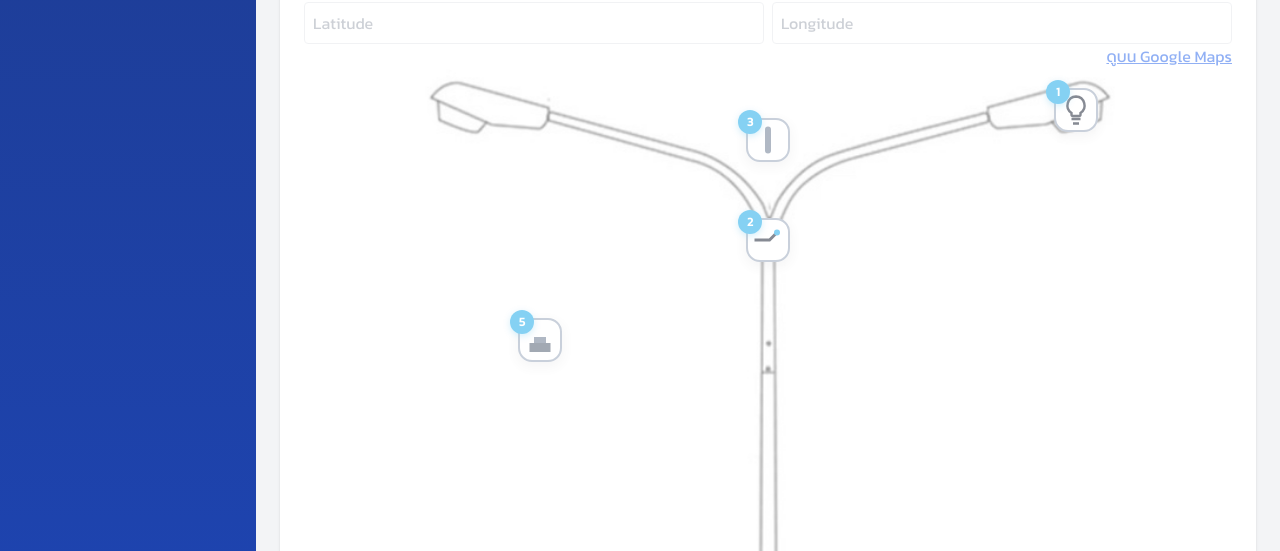
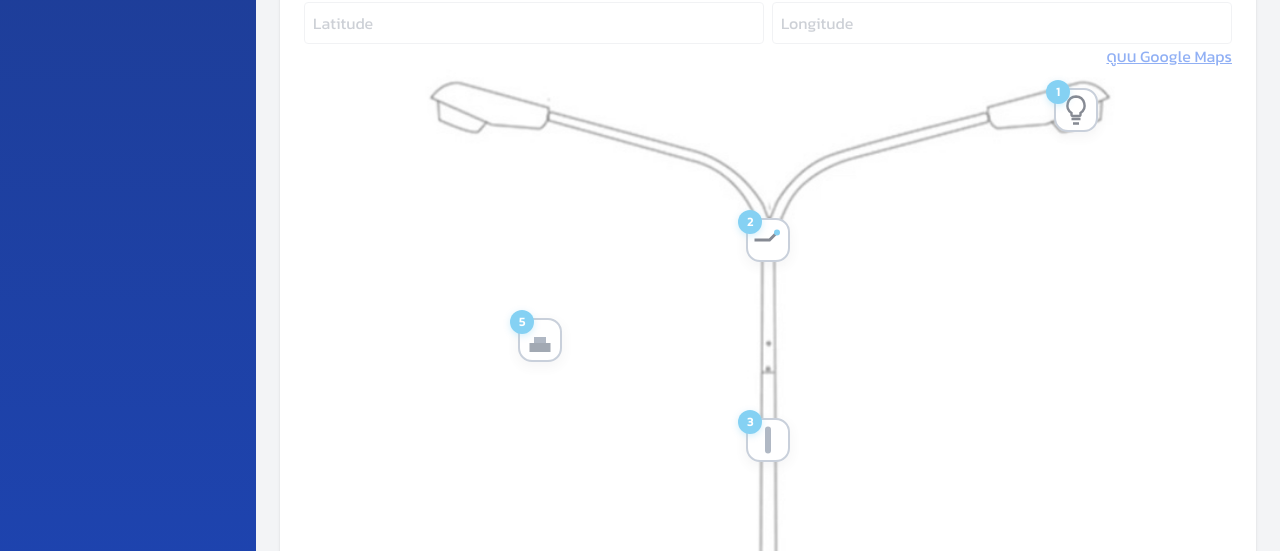
Before and after one commit to bellz1601/sorry, a Flask app: page /dashboard in a window 1280 px wide. Shown: the part 432-983 px from the top of the page. Run offline with Flask 3, Linux system fonts and the light colour scheme; the visitor is signed in with stand-in values (Sample User, id 1); data that the repository does not hold is empty; some libraries are stand-ins or nearby versions.

Commit message:
Update dashboard.html

```diff
--- a/templates/dashboard.html
+++ b/templates/dashboard.html
@@ -108,7 +108,7 @@ focus:outline-none focus:ring-0 focus:border-slate-300">
 </button>
 <!-- 3) สายไฟ -->
 <button type="button" data-part="wiring"
-  class="icon-btn absolute top-[50px] left-1/2 -translate-x-1/2"
+  class="icon-btn absolute top-[350px] left-1/2 -translate-x-1/2"
   title="3) เสา" aria-label="เสา">
   <span class="badge">3</span>
 
@@ -119,7 +119,7 @@ focus:outline-none focus:ring-0 focus:border-slate-300">
 
   <!-- 4) ฐานเสา -->
 <button type="button" data-part="base"
-  class="icon-btn absolute top [100px] left-1/2 -translate-x-1/2"
+  class="icon-btn absolute top [50px] left-1/2 -translate-x-1/2"
   title="4) ระบบไฟเข้า">
   <span class="badge">4</span>
 
```
